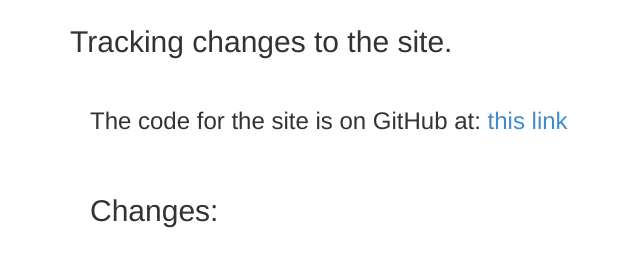
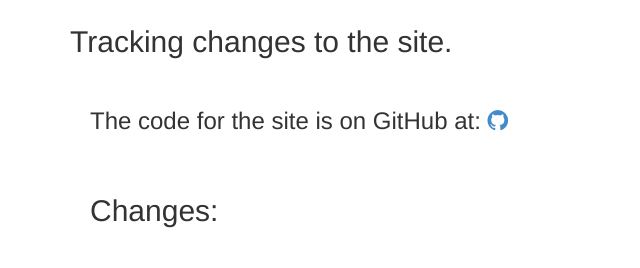
Before and after one commit to Oran-Uzrad/MyFinalProject, a Flask app: page /tracking_changes in a window 1280 px wide. Shown: the part 137-405 px from the top of the page, without its empty margins (0-640 px from the left). Run offline with Flask 2, Linux system fonts and the light colour scheme; parts of the project's set-up code (start-up, migrations or seed data) failed here and were passed over; some libraries are stand-ins or nearby versions.

Commit message:
Link to updated 5120

```diff
--- a/MyFinalProject/MyFinalProject/templates/index.html
+++ b/MyFinalProject/MyFinalProject/templates/index.html
@@ -33,4 +33,7 @@
     </div>
 </div>
 
+
+
+
 {% endblock %}
--- a/MyFinalProject/MyFinalProject/templates/layout.html
+++ b/MyFinalProject/MyFinalProject/templates/layout.html
@@ -7,6 +7,7 @@
     <title>{{ title }} - US Presidents</title>
     <link rel="stylesheet" type="text/css" href="/static/content/bootstrap.min.css" />
     <link rel="stylesheet" type="text/css" href="/static/content/site.css" />
+    <link rel="stylesheet" href="https://cdnjs.cloudflare.com/ajax/libs/font-awesome/4.7.0/css/font-awesome.min.css">
     <script src="/static/scripts/modernizr-2.6.2.js"></script>
 </head>
 
--- a/MyFinalProject/MyFinalProject/templates/project_resources.html
+++ b/MyFinalProject/MyFinalProject/templates/project_resources.html
@@ -46,7 +46,7 @@
         <p class="heb">
             קישור למצגת 5120 המתארת את דפי הדאטה
         </p>
-        <p><a class="btn btn-primary heb" href="https://drive.google.com/open?id=1tCSK4jP-s9DnSXJZNqqm4YQJX8GBx0un" target="_blank">קרא עוד &raquo;</a></p>
+        <p><a class="btn btn-primary heb" href="https://drive.google.com/open?id=1ojMGqLqKuj4EHpaDI_mQb9REvopOxZv5" target="_blank">קרא עוד &raquo;</a></p>
     </div>
     <div class="col-md-4 mfp_background_sandybrown">
         <h4 class="heb">
--- a/MyFinalProject/MyFinalProject/templates/tracking_changes.html
+++ b/MyFinalProject/MyFinalProject/templates/tracking_changes.html
@@ -7,7 +7,7 @@
 <h3>{{ message }}</h3>
 
 <div class="row my-grid-borders">
-    <h3> The code for the site is on GitHub at: <a href="https://github.com/Oran-Uzrad/MyFinalProject.git">this link</a></h3>
+    <h3> The code for the site is on GitHub at: <a href="https://github.com/Oran-Uzrad/MyFinalProject.git" class="fa fa-github"></a></h3>
 </div>
 
 <div class="row my-grid-borders">
```
